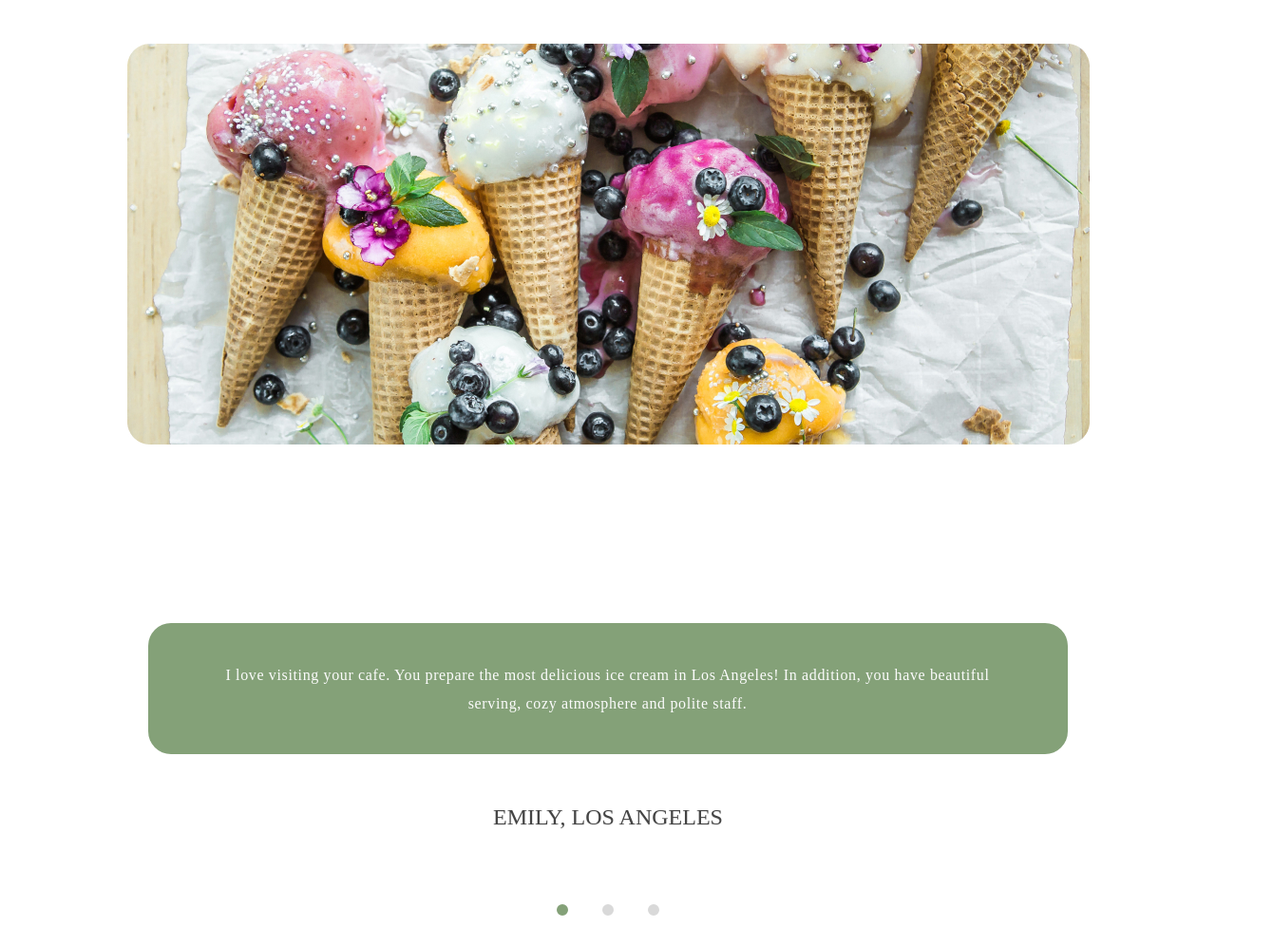
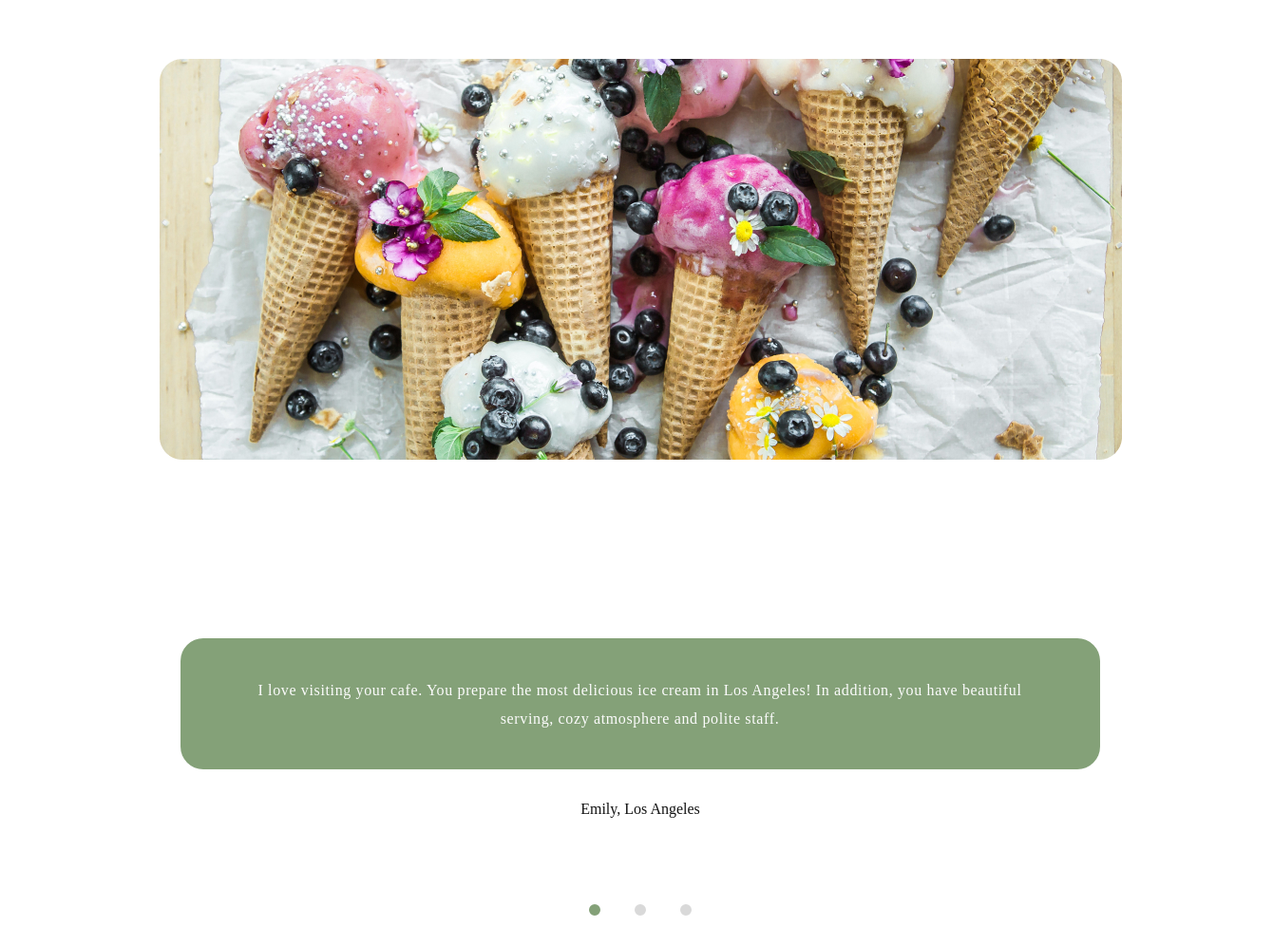
Before and after one commit to dariaaferreira/slider, a plain HTML site: page index.html in a window 1280 px wide. Shown: the part 65-1061 px from the top of the page at 95% size, 1340 px wide, since content can reach past the window. Drawn offline with Linux system fonts and the light colour scheme.

Commit message:
Update styles.css

```diff
--- a/css/styles.css
+++ b/css/styles.css
@@ -8,14 +8,17 @@ html, body {
 
 body {
   color: #444;
-  font-size: 1rem;
+  font-size: 16px;
   line-height: 1.5;
+  font-family: 'Montserrat';
+
 }
 
 .container {
   display: flex;
   justify-content: center;
   height: 1053px;
+  width: 1332px;
 }
 
 .slider {
@@ -40,6 +43,8 @@ body {
           justify-content: center;
 }
 .slider__nav {
+  display: flex;
+  justify-content: center;
   width: 12px;
   height: 12px;
   margin: 2rem 18px;
@@ -125,15 +130,14 @@ body {
 }
 
 .slider__caption {
+  font-family: 'Montserrat';
+  font-style: normal;
   font-weight: 500;
-  margin: 2rem 0 1rem;
-  text-shadow: 0 1px 1px rgba(0, 0, 0, 0.1);
-  text-transform: uppercase;
+  font-size: 16px;
+  color: #131313;
 }
 .slider__txt {
   font-family: 'Montserrat';
-  font-style: normal;
-  font-weight: 500;
   font-size: 16px;
   line-height: 186%;
   /* or 30px */
```
